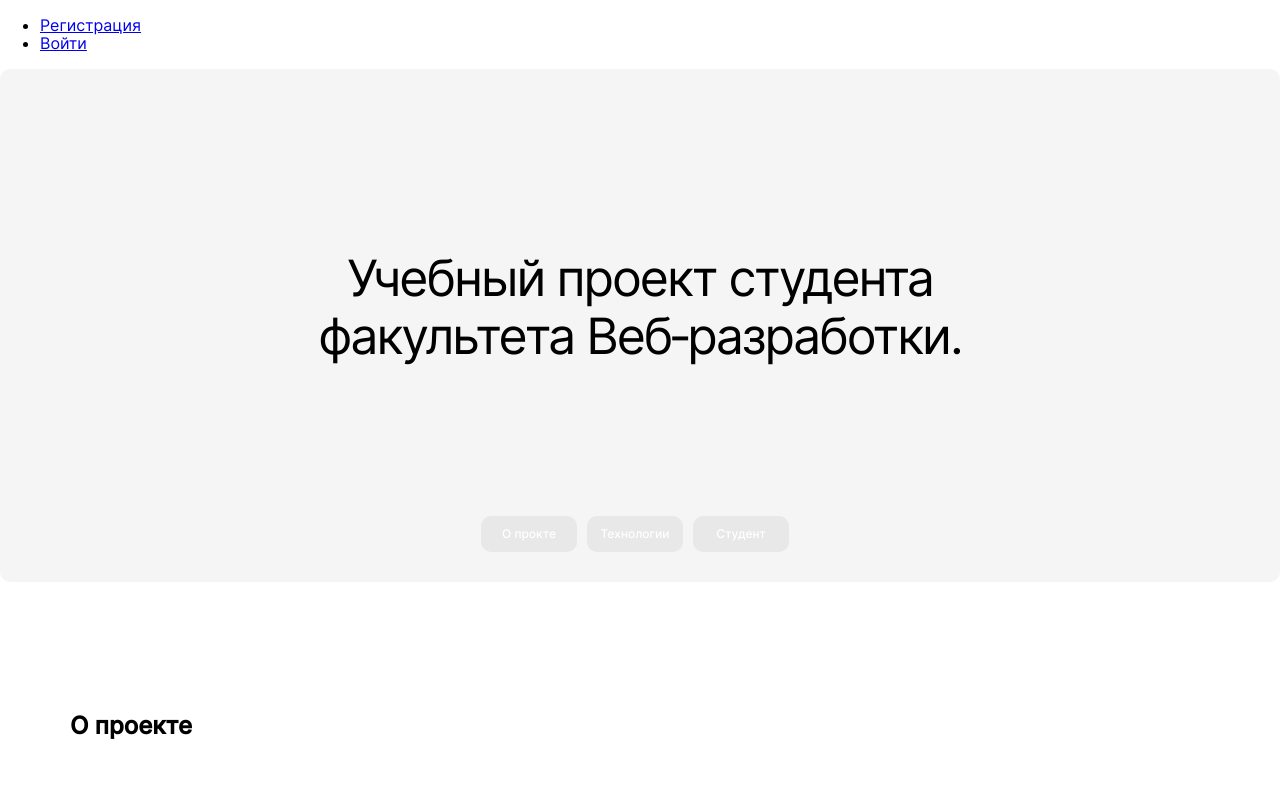
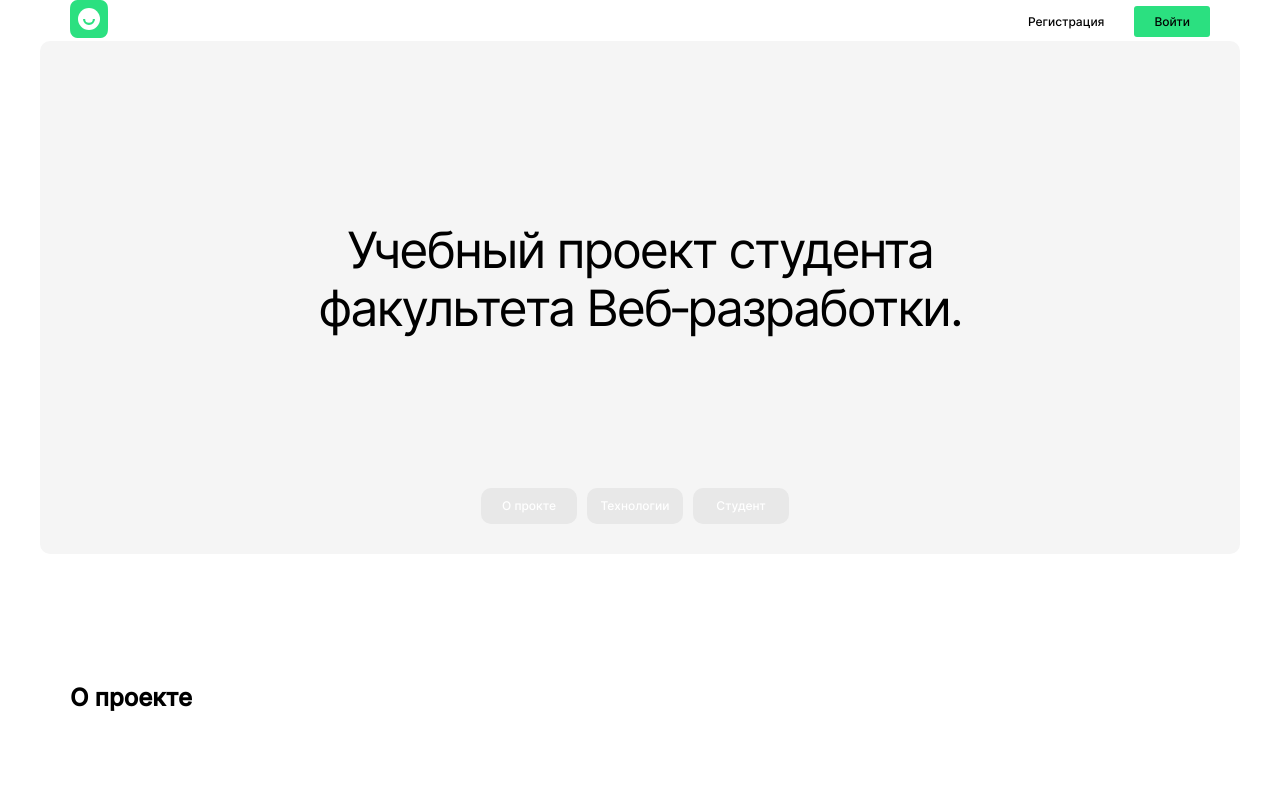
Before and after one commit to alexsaushkin/movies-explorer-frontend, a React (Create React App) app: page / in a window 1280 px wide. Shown: the top 800 px of the page. Built offline with nearby package versions, Linux system fonts and the light colour scheme.

Commit message:
add: add header styles

```diff
--- /dev/null
+++ b/src/components/Header/Header.css
@@ -0,0 +1,45 @@
+.header {
+  display: flex;
+  flex-direction: row;
+  justify-content: space-between;
+  align-items: center;
+  margin: 0 70px;
+  max-height: 74px;
+}
+
+.header__logo {
+  width: 38px;
+  height: 38px;
+  transition: opacity 0.3s ease-in;
+  cursor: pointer;
+}
+
+.header__logo:hover {
+  opacity: 0.7;
+}
+
+.header__menu {
+  display: flex;
+  flex-direction: row;
+  list-style: none;
+  margin: 0;
+  gap: 30px;
+}
+
+.header__signup-link {
+  text-decoration: none;
+  color: #000;
+  text-align: right;
+  font-size: 12px;
+  font-style: normal;
+  font-weight: 500;
+  line-height: 16px;
+  transition: opacity 0.3s ease-in;
+  cursor: pointer;
+}
+
+.header__signin-link_color_green {
+  border-radius: 3px;
+  background: #2BE080;
+  padding: 8px 20px;
+}
--- a/src/components/Header/Header.js
+++ b/src/components/Header/Header.js
@@ -1,5 +1,7 @@
 import React, {useState} from 'react';
 import {NavLink, Link} from 'react-router-dom';
+import './Header.css';
+import logo from '../../images/logo-min.svg';
 
 export default function Header({signedIn}) {
 
@@ -11,8 +13,9 @@ export default function Header({signedIn}) {
 
   return (
     <header className='header'>
-      <div className='header__content'>
-        <div className='header__logo'></div>
+      <Link to='/'>
+        <img className='header__logo' src={logo} alt='Лого'/>
+      </Link>
       {signedIn ? (
         <>
           <nav className='header__navigation'>
@@ -38,11 +41,10 @@ export default function Header({signedIn}) {
             <Link to='/signup' className='header__signup-link'>Регистрация</Link>
           </li>
           <li>
-              <Link to='/signin' className='header__signin-link'>Войти</Link>
+            <Link to='/signin' className='header__signup-link header__signin-link_color_green'>Войти</Link>
           </li>
         </ul>
       )}
-      </div>
     </header>
   );
 }
--- a/src/components/Main/Portfolio/Portfolio.js
+++ b/src/components/Main/Portfolio/Portfolio.js
@@ -7,7 +7,7 @@ export default function Portfolio() {
       <ul className='portfolio__projects'>
         <li className='portfolio__project'>
           <a
-            href='https://alexsaushkin.github.io/how-to-learn/'
+            href='https://github.com/alexsaushkin/how-to-learn'
             className='portfolio__project-link'
             target='_blank'
             rel='noreferrer'
@@ -30,7 +30,7 @@ export default function Portfolio() {
         <li className='portfolio__project'>
           <a
             className='portfolio__project-link'
-            href='https://alexsaushkin.github.io/express-mesto-gha/'
+            href='https://github.com/alexsaushkin/express-mesto-gha'
             target='_blank'
             rel='noreferrer'
           >
--- a/src/components/Main/Promo/Promo.css
+++ b/src/components/Main/Promo/Promo.css
@@ -1,7 +1,8 @@
 .promo {
-  padding: 20px 40px 0;
+  padding-top: 20px;
   border-radius: 10px;
   background: #F5F5F5;
+  margin: 0 40px;
 }
 
 .promo__title {
```
Also changed, not shown: src/images/logo-min.svg (added). Lines whose indentation alone changed are shown as unchanged.
